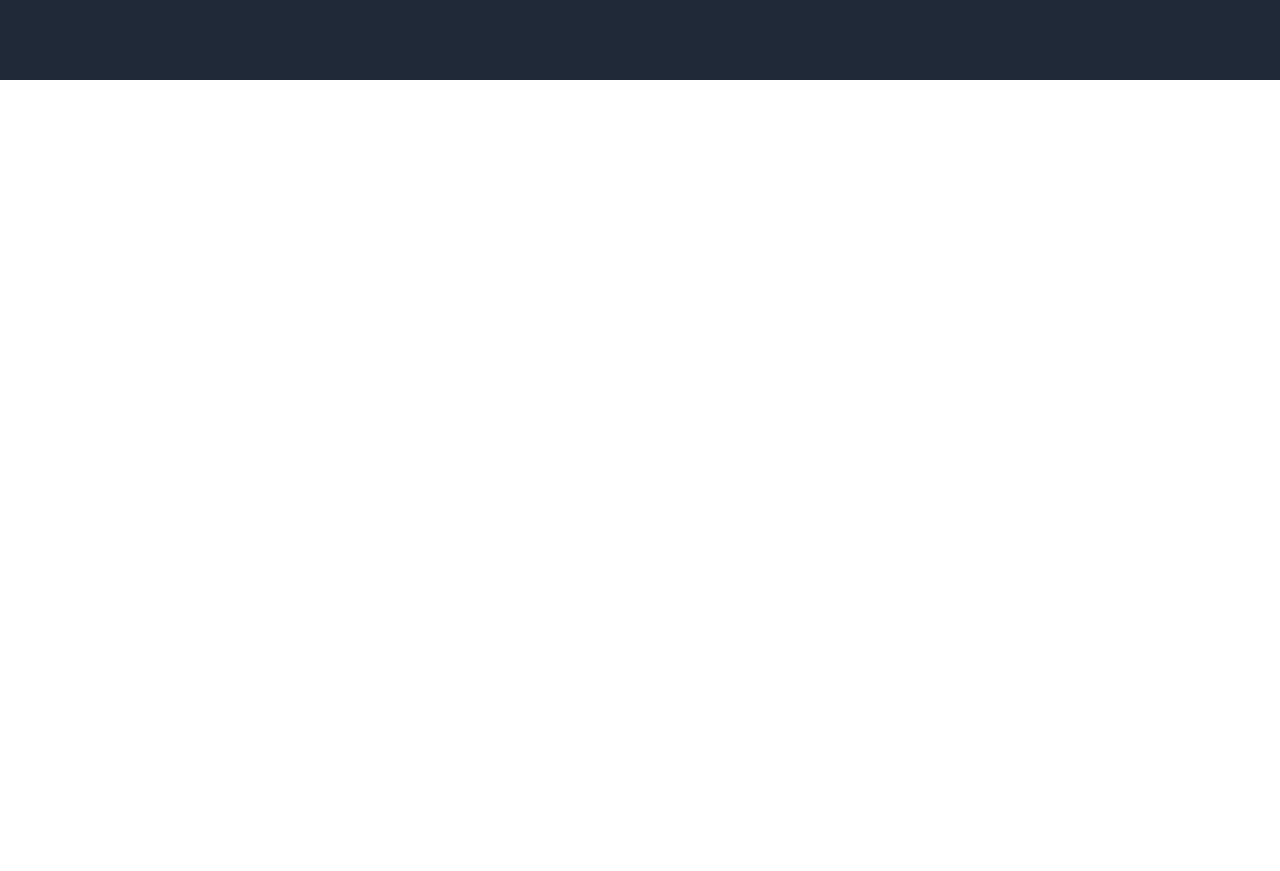
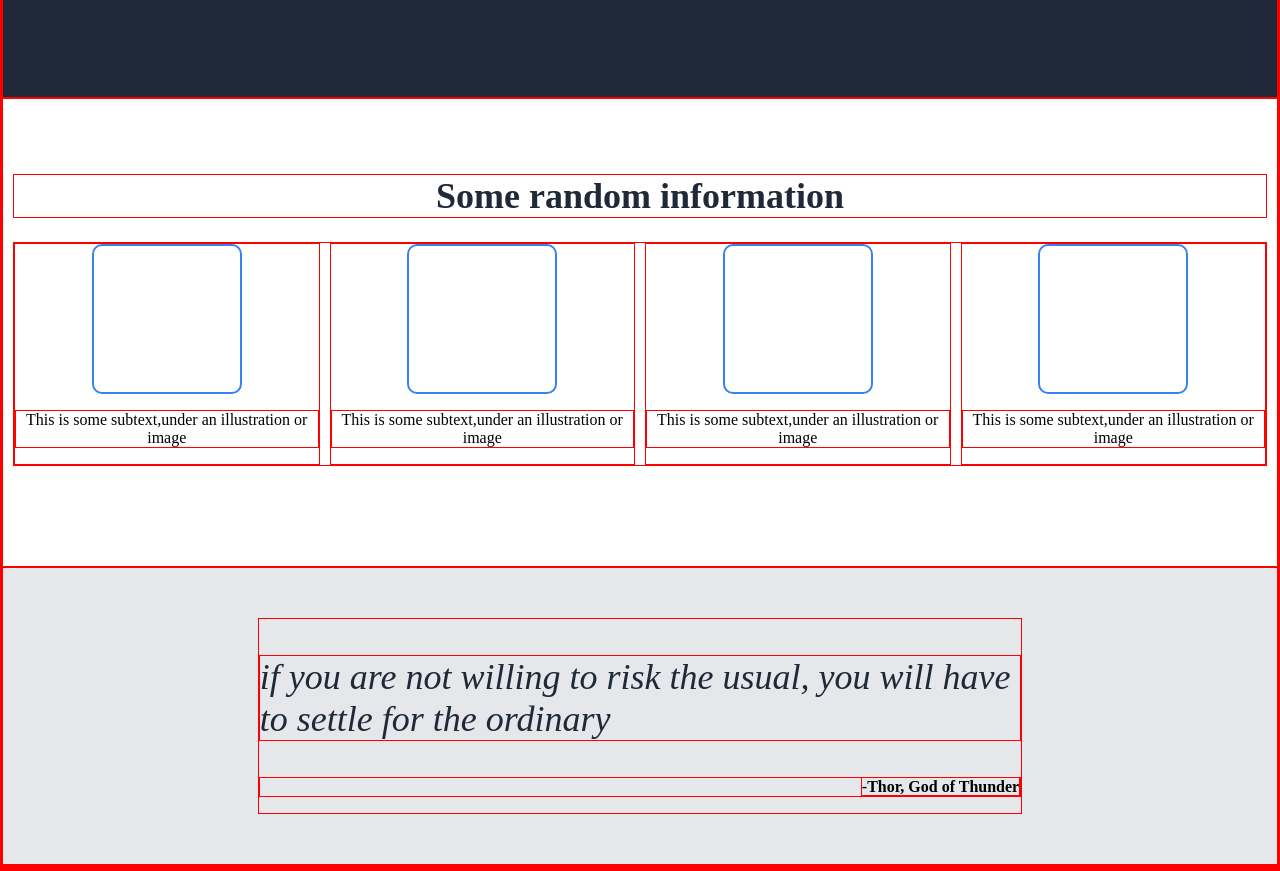
Before and after one commit to SrElpanda/web-template, a plain HTML site: page index.html in a window 1280 px wide. Shown: the part 443-1314 px from the top of the page. Before the commit the page ends 800 px from the top, so only its background shows below. Drawn offline with Linux system fonts and the light colour scheme.

Commit message:
Add section three and change flex in section two

```diff
--- a/index.html
+++ b/index.html
@@ -31,13 +31,38 @@
             </div>
         </div>
     </div>
-    <div class="section two">
-
+    <div class="section-two">
+        <h1 class="information-header">Some random information</h1>
+        <div class="content second">
+            <div>
+                <div class="illustration-space">
+                </div>
+                <p class="image-subtext">This is some subtext,under an illustration or image</p>
+            </div>
+            <div>
+                <div class="illustration-space">
+                </div>
+                <p class="image-subtext">This is some subtext,under an illustration or image</p>
+            </div>
+            <div>
+                <div class="illustration-space">
+                </div>
+                <p class="image-subtext">This is some subtext,under an illustration or image</p>
+            </div>
+            <div>
+                <div class="illustration-space">
+                </div>
+                <p class="image-subtext">This is some subtext,under an illustration or image</p>
+            </div>
+        </div>
     </div>
-    <div class="section three">
-
+    <div class="section-three">
+        <div style="margin: 50px 20%;">
+            <p class="quote">if you are not willing to risk the usual, you will have to settle for the ordinary </p>
+            <p class="author"><strong>-Thor, God of Thunder</strong></p>
+        </div>
     </div>
-    <div class="section four">
+    <div class="section-four">
 
     </div>
     <footer>
--- a/style.css
+++ b/style.css
@@ -1,5 +1,5 @@
 *{
-    /* border: 1px solid red; */
+    border: 1px solid red;
     box-sizing: border-box;
 }
 body{
@@ -41,7 +41,7 @@ button {
 }
 
 .section.one{
-    padding: 100px 20% 100px;
+    padding: 100px 20%;
     background-color: #1f2937;
 }
 .content{
@@ -55,3 +55,40 @@ button {
     justify-content: center;
 }
 /* section two */
+.section-two{
+    padding: 50px 10px 100px;
+}
+.information-header{
+    text-align: center;
+    font-size: 36px;
+    color: #1f2937;
+    font-style: bold;
+
+}
+.illustration-space{
+    border: 2px solid #3882f6;
+    border-radius: 10px;
+    width: 150px;
+    height: 150px;
+    margin: 0 auto;
+    flex: 1;
+}
+.second{
+    justify-content: space-between;
+}
+.image-subtext{
+    text-align: center;
+}
+/* Section three */
+.section-three{
+    background-color: #E5e7eb;
+    padding: 50px auto;
+}
+.quote{
+    color: #1f2937;
+    font-style: italic;
+    font-size: 36px;
+}
+.author{
+    text-align: right;
+}
```
